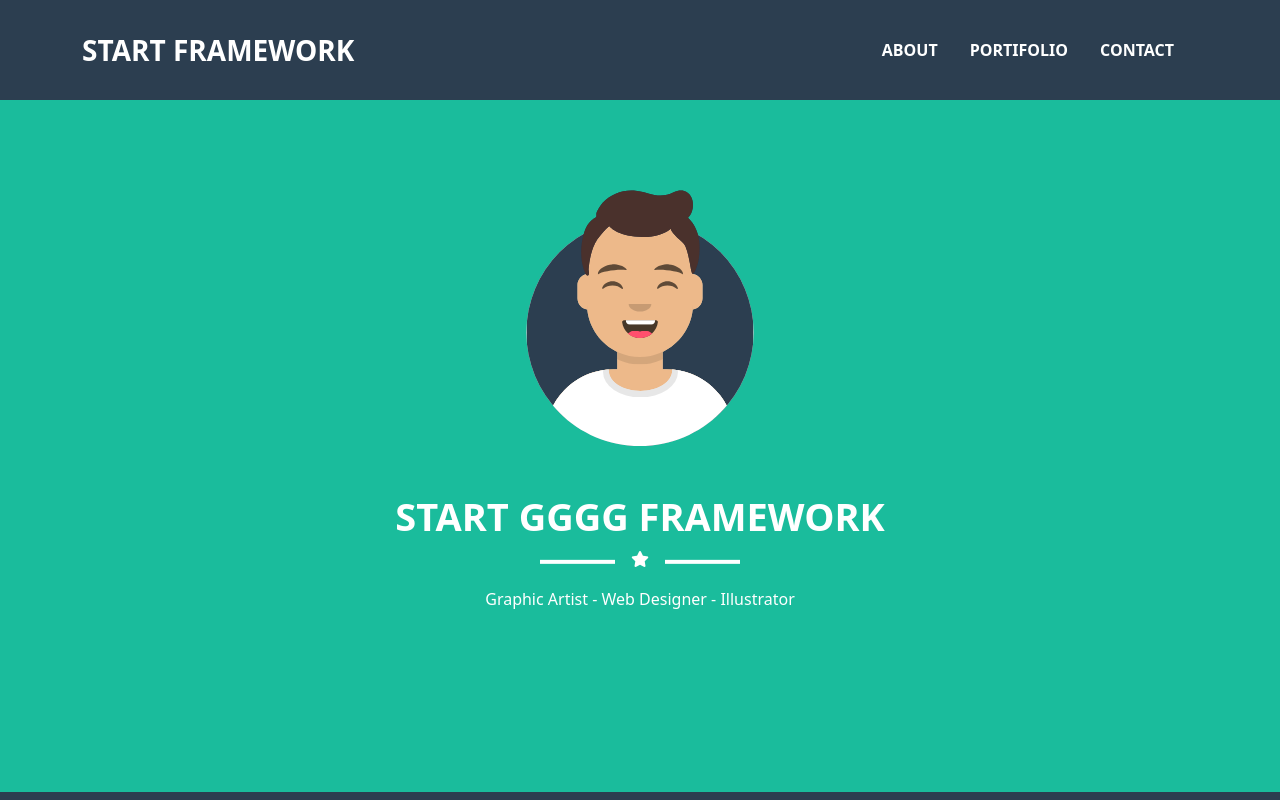
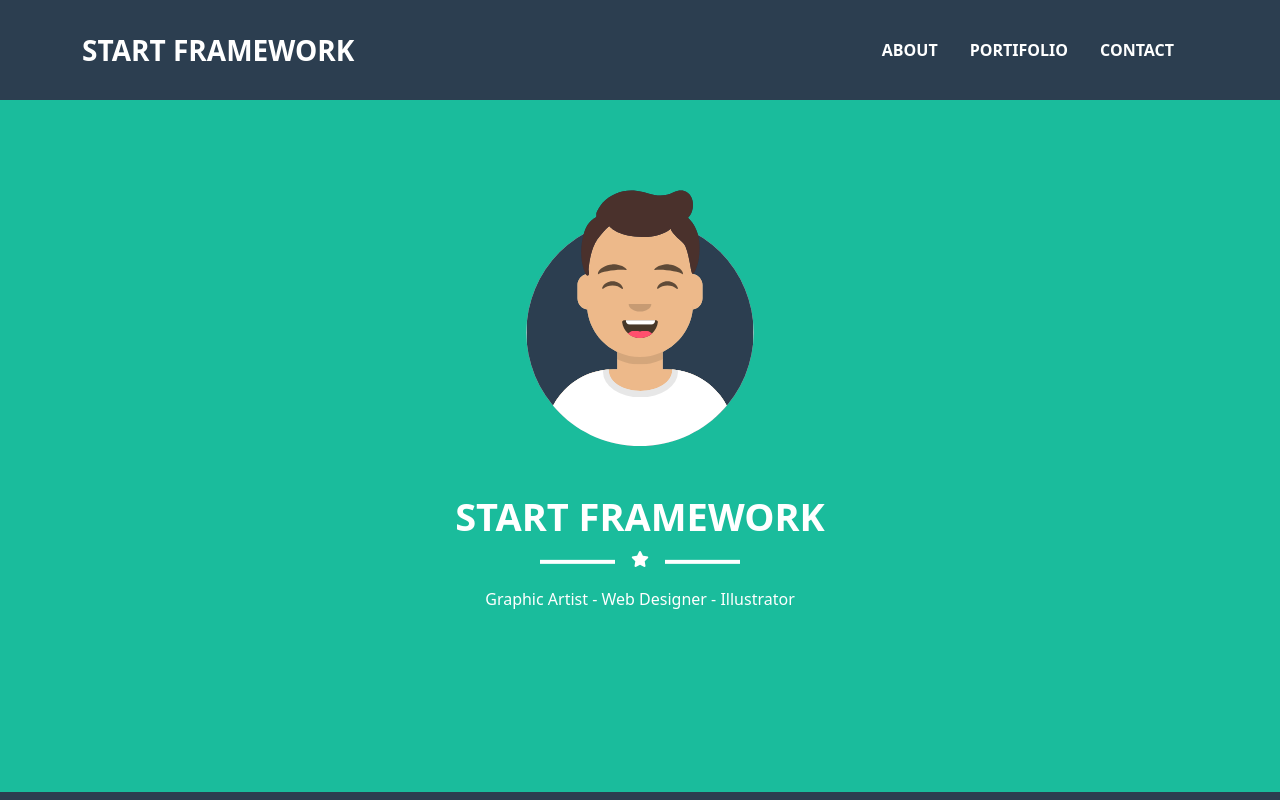
Before and after one commit to AhmedAtef32/Angular__assignment_1, an Angular app: page /home in a window 1280 px wide. Shown: the top 800 px of the page. Built offline with nearby package versions, Linux system fonts and the light colour scheme.

Commit message:
change test

```diff
--- a/src/app/home/home.component.html
+++ b/src/app/home/home.component.html
@@ -3,7 +3,7 @@
     <div class="img-home img-fluid mb-5 mt-2">
       <img width="250px" class="animate__animated animate__slideInDown" src="imges/avataaars.svg" alt="home">
     </div>
-    <h1 class="text-uppercase animate__animated animate__flipInX">Start gggg Framework</h1>
+    <h1 class="text-uppercase animate__animated animate__flipInX">Start Framework</h1>
     <app-star></app-star>
     <p class="skils animate__animated animate__fadeIn">Graphic Artist - Web Designer - Illustrator</p>
   </div>
```
